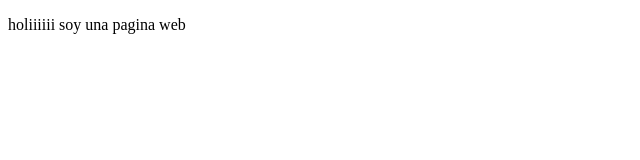
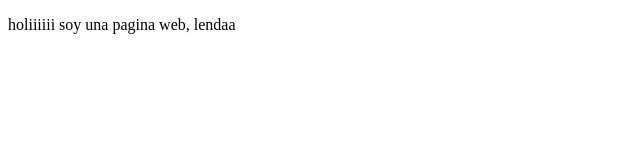
Before and after one commit to claraluna1/ProyectoDemo, a plain HTML site: page index.html in a window 1280 px wide. Shown: the full height of the page, 0-640 px from the left. Drawn offline with Linux system fonts and the light colour scheme.

```diff
--- a/index.html
+++ b/index.html
@@ -7,6 +7,6 @@
     <title>Proyecto Demo</title>
 </head>
 <body>
-    <p>holiiiiii soy una pagina web</p>
+    <p>holiiiiii soy una pagina web, lendaa</p>
 </body>
 </html>
```
